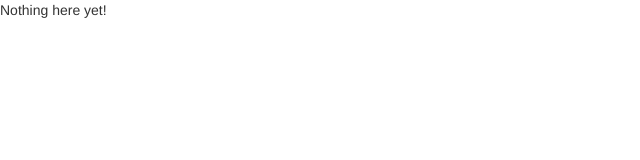
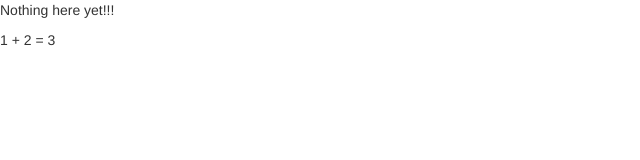
Before and after one commit to lpalomerol/angular_tutorial_phonecat, a website: page app/index.html in a window 1280 px wide. Shown: the full height of the page, 0-640 px from the left. Drawn offline with nearby package versions, Linux system fonts and the light colour scheme.

Commit message:
Step 0, basic tests

```diff
--- a/app/index.html
+++ b/app/index.html
@@ -9,7 +9,7 @@
 </head>
 <body>
 
-  <p>Nothing here {{'yet' + '!'}}</p>
-
+  <p>Nothing here {{'yet' + '!!!'}}</p>
+  <p> 1 + 2 =  {{ 1 +2 }}</p>
 </body>
 </html>
```
Also changed, not shown: 2 other files.
